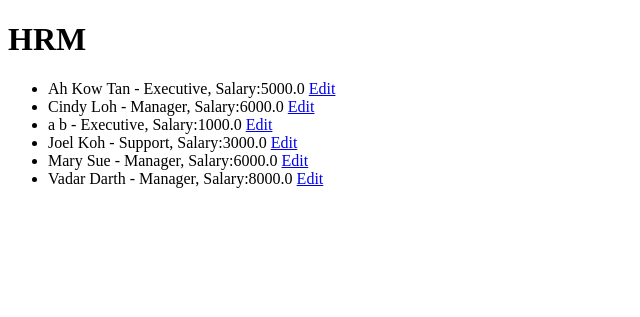
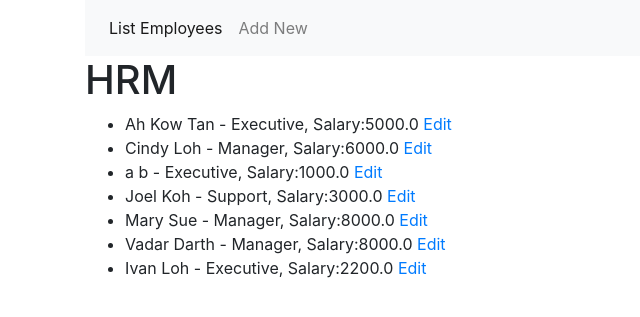
Before and after one commit to ksngo/flask_CRUD_PYCHARM, a Flask app: page / in a window 1280 px wide. Shown: the top 317 px of the page, without its empty margins (0-640 px from the left). Run offline with Flask 2, Linux system fonts and the light colour scheme; some libraries are stand-ins or nearby versions.

Commit message:
Refactoring

```diff
--- a/05-crud/app.py
+++ b/05-crud/app.py
@@ -1,41 +1,14 @@
 from flask import Flask, render_template, request, redirect, url_for
+import os
+import data
 import random
-import csv
-import os
 
 app = Flask(__name__)
-
-def read_data():
-    fp = open('sample_hrm.csv','r')
-    reader = csv.reader(fp, delimiter=',')
-    next(reader) #skip the first line
-
-    database=[]
-    for line in reader:
-        employee = {
-            "id":int(line[0]),
-            "first_name":line[1],
-            "last_name":line[2],
-            "title":line[3],
-            "salary":float(line[4])
-        }
-        database.append(employee)
-
-    fp.close()
-    return database
-
-def find_employee_by_id(wanted_id):
-    database = read_data()
-
-    # linear search algo
-    for each_employee in database:
-        if each_employee['id'] == int(wanted_id):
-            return each_employee
 
 @app.route('/')
 def display_employees():
     # 'R' => READ
-    employees = read_data()
+    employees = data.read_data()
     return render_template('list_employees.template.html', employees=employees)
 
 @app.route('/add_employee')
@@ -45,7 +18,7 @@ def add_employee():
 
 @app.route('/edit_employee/<id>')
 def edit_employee(id):
-    employee = find_employee_by_id(id)
+    employee = data.find_employee_by_id(id)
     return render_template('edit_employee.template.html', employee=employee)
 
 
@@ -53,10 +26,10 @@ def edit_employee(id):
 def process_edit_employee(id):
 
     #1 - read in the database
-    database = read_data()
+    database = data.read_data()
 
     #2 - update the entry in the database
-    employee_to_update = find_employee_by_id(id)
+    employee_to_update = data.find_employee_by_id(id)
     employee_to_update['first_name'] = request.form.get('firstname')
     employee_to_update['last_name'] = request.form.get('lastname')
     employee_to_update['salary'] = request.form.get('salary')
@@ -70,29 +43,19 @@ def process_edit_employee(id):
             break # break out of the loop because each id is unique
 
     #3 - overwrite the file with our current version of database
-    with open('sample_hrm.csv', 'w') as fp:
-        writer = csv.writer(fp, delimiter=",")
-        writer.writerow(['id','first_name','last_name','title','salary'])
-        for eachEntry in database:
-            employee_id = eachEntry['id']
-            first_name = eachEntry['first_name']
-            last_name = eachEntry['last_name']
-            title = eachEntry['title']
-            salary =eachEntry['salary']
-            writer.writerow([employee_id, first_name, last_name, title, salary])
+    data.write_data(database)
     return redirect(url_for('display_employees'))
 
 
 @app.route('/add_employee', methods=['POST'])
 def process_add_employee():
-    with open('sample_hrm.csv', 'a') as fp:
-        employee_id = random.randint(5,9999) #we generate a random number to be the id
-        first_name = request.form.get('firstname')
-        last_name = request.form.get('lastname')
-        title = request.form.get('title')
-        salary = request.form.get('salary')
-        writer = csv.writer(fp, delimiter=',')
-        writer.writerow([employee_id, first_name, last_name, title, salary])
+
+    employee_id = random.randint(5,9999) #we generate a random number to be the id
+    first_name = request.form.get('firstname')
+    last_name = request.form.get('lastname')
+    title = request.form.get('title')
+    salary = request.form.get('salary')
+    data.add_new_employee(employee_id, first_name, last_name, title, salary)
     return redirect(url_for('display_employees'))
 
 
--- /dev/null
+++ b/05-crud/data.py
@@ -0,0 +1,47 @@
+import csv
+
+
+def add_new_employee(employee_id, first_name, last_name, title, salary):
+    with open('sample_hrm.csv', 'a') as fp:
+        writer = csv.writer(fp, delimiter=',')
+        writer.writerow([employee_id, first_name, last_name, title, salary])
+
+def write_data(database):
+    with open('sample_hrm.csv', 'w') as fp:
+        writer = csv.writer(fp, delimiter=",")
+        writer.writerow(['id','first_name','last_name','title','salary'])
+        for eachEntry in database:
+            employee_id = eachEntry['id']
+            first_name = eachEntry['first_name']
+            last_name = eachEntry['last_name']
+            title = eachEntry['title']
+            salary =eachEntry['salary']
+            writer.writerow([employee_id, first_name, last_name, title, salary])
+
+
+def read_data():
+    fp = open('sample_hrm.csv','r')
+    reader = csv.reader(fp, delimiter=',')
+    next(reader) #skip the first line
+
+    database=[]
+    for line in reader:
+        employee = {
+            "id":int(line[0]),
+            "first_name":line[1],
+            "last_name":line[2],
+            "title":line[3],
+            "salary":float(line[4])
+        }
+        database.append(employee)
+
+    fp.close()
+    return database
+
+def find_employee_by_id(wanted_id):
+    database = read_data()
+
+    # linear search algo
+    for each_employee in database:
+        if each_employee['id'] == int(wanted_id):
+            return each_employee
--- a/05-crud/sample_hrm.csv
+++ b/05-crud/sample_hrm.csv
@@ -3,5 +3,6 @@ id,first_name,last_name,title,salary
 3,Cindy,Loh,Manager,6000.0
 2377,a,b,Executive,1000.0
 1159,Joel,Koh,Support,3000.0
-1530,Mary,Sue,Manager,6000.0
-4377,Vadar,Darth,Manager,8000
+1530,Mary,Sue,Manager,8000
+4377,Vadar,Darth,Manager,8000.0
+7391,Ivan,Loh,Executive,2200
--- /dev/null
+++ b/05-crud/templates/layout.template.html
@@ -0,0 +1,56 @@
+<!DOCTYPE html>
+<html lang="en">
+  <head>
+    <!-- Required meta tags -->
+    <meta charset="utf-8" />
+    <meta
+      name="viewport"
+      content="width=device-width, initial-scale=1, shrink-to-fit=no"
+    />
+
+    <!-- Bootstrap CSS -->
+    <link
+      rel="stylesheet"
+      href="https://maxcdn.bootstrapcdn.com/bootstrap/4.0.0/css/bootstrap.min.css"
+      integrity="sha384-Gn5384xqQ1aoWXA+058RXPxPg6fy4IWvTNh0E263XmFcJlSAwiGgFAW/dAiS6JXm"
+      crossorigin="anonymous"
+    />
+
+    <title>{%block title%}{%endblock%}</title>
+  </head>
+  <body>
+    <div class="container">
+      <nav class="navbar navbar-expand-sm bg-light navbar-light">
+        <ul class="navbar-nav">
+          <li class="nav-item {%if request.endpoint=='display_employees'%}active{%endif%}">
+            <a class="nav-link" href="{{ url_for('display_employees')}}">List Employees</a>
+          </li>
+          <li class="nav-item {%if request.endpoint=='add_employee'%}active{%endif%}">
+            <a class="nav-link" href="{{ url_for('add_employee')}}">Add New</a>
+          </li>
+        </ul>
+      </nav>
+        <div class="section" id="content">
+                {%block content%}{%endblock%}
+        </div>
+    </div>
+
+    <!-- Optional JavaScript -->
+    <!-- jQuery first, then Popper.js, then Bootstrap JS -->
+    <script
+      src="https://code.jquery.com/jquery-3.2.1.slim.min.js"
+      integrity="sha384-KJ3o2DKtIkvYIK3UENzmM7KCkRr/rE9/Qpg6aAZGJwFDMVNA/GpGFF93hXpG5KkN"
+      crossorigin="anonymous"
+    ></script>
+    <script
+      src="https://cdnjs.cloudflare.com/ajax/libs/popper.js/1.12.9/umd/popper.min.js"
+      integrity="sha384-ApNbgh9B+Y1QKtv3Rn7W3mgPxhU9K/ScQsAP7hUibX39j7fakFPskvXusvfa0b4Q"
+      crossorigin="anonymous"
+    ></script>
+    <script
+      src="https://maxcdn.bootstrapcdn.com/bootstrap/4.0.0/js/bootstrap.min.js"
+      integrity="sha384-JZR6Spejh4U02d8jOt6vLEHfe/JQGiRRSQQxSfFWpi1MquVdAyjUar5+76PVCmYl"
+      crossorigin="anonymous"
+    ></script>
+  </body>
+</html>
--- a/05-crud/templates/list_employees.template.html
+++ b/05-crud/templates/list_employees.template.html
@@ -1,12 +1,10 @@
-<!DOCTYPE html>
-<html lang="en">
-<head>
-    <meta charset="UTF-8">
-    <meta name="viewport" content="width=device-width, initial-scale=1.0">
-    <meta http-equiv="X-UA-Compatible" content="ie=edge">
-    <title>Document</title>
-</head>
-<body>
+{%extends 'layout.template.html'%}
+
+{%block title%}
+Show Employees
+{%endblock%}
+
+{%block content%}
     <h1>HRM</h1>
     <ul>
         {%for e in employees %}
@@ -15,5 +13,4 @@
         </li>
         {%endfor%}
     </ul>
-</body>
-</html>
+{%endblock%}
```
Also changed, not shown: 05-crud/templates/add_employee.template.html (+9 -10 lines), 05-crud/templates/edit_employee.template.html (+9 -11 lines).
